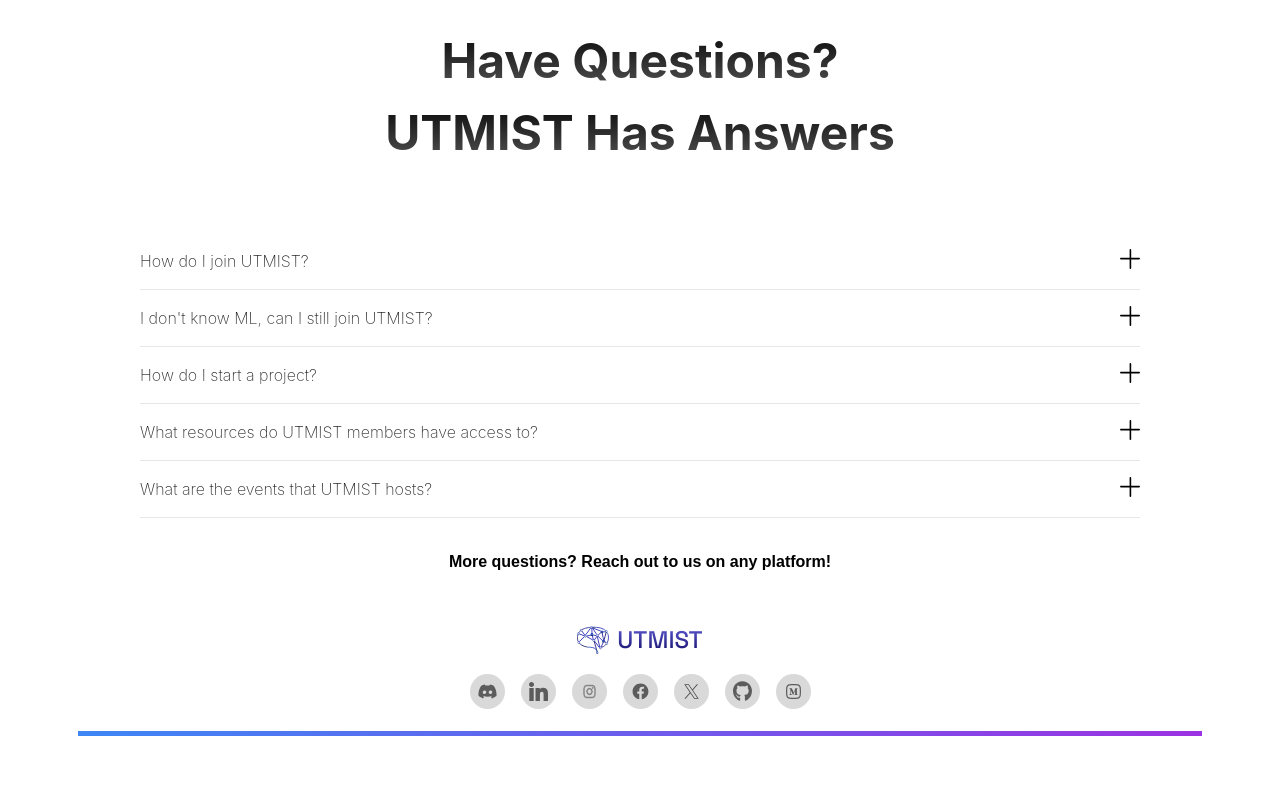
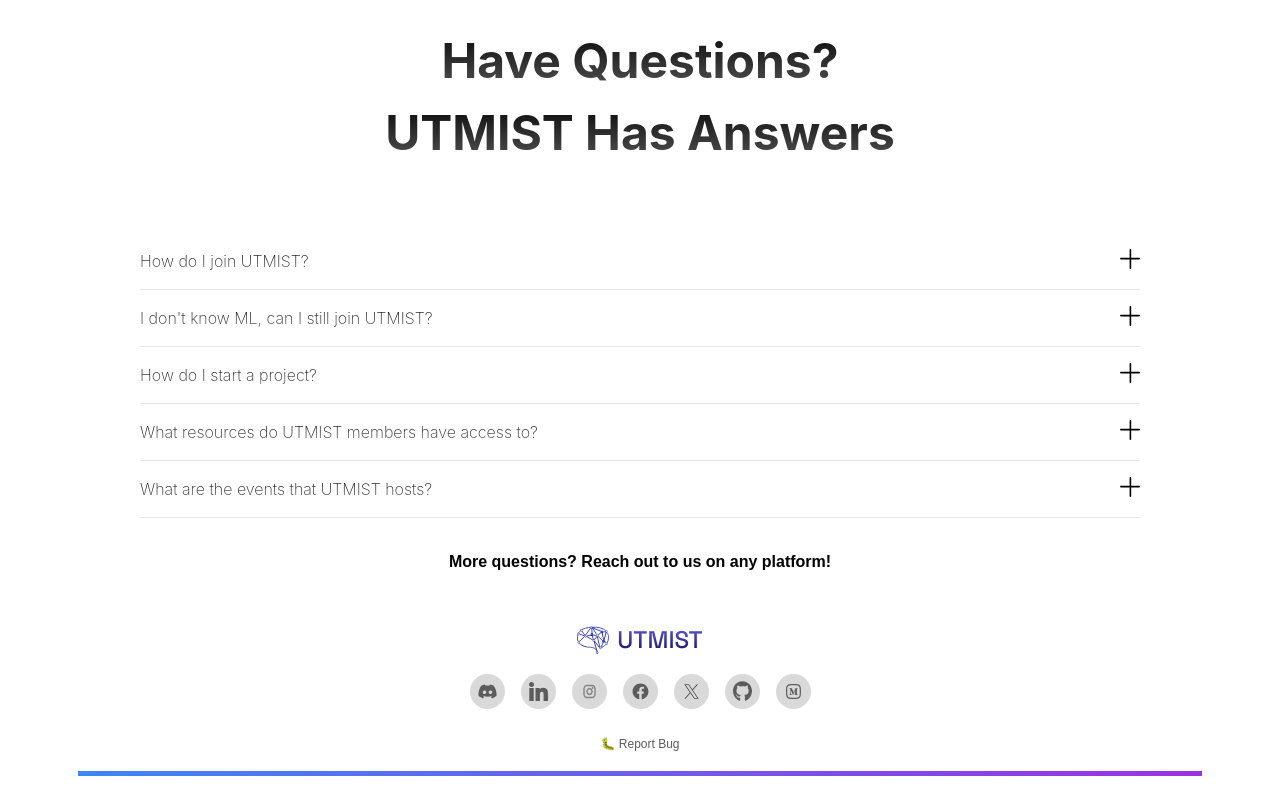
Before and after one commit to UTMIST/UTMIST, a Next.js app in the folder client/: page / in a window 1280 px wide. Shown: the part 4640-5440 px from the top of the page. Before the commit the page ends 5400 px from the top, so only its background shows below. Built offline with nearby package versions, Linux system fonts and the light colour scheme.

Commit message:
Add report bug to bottom

```diff
--- a/client/src/components/footer.tsx
+++ b/client/src/components/footer.tsx
@@ -69,6 +69,19 @@ export default function Footer() {
                 </li>
 
             </ul>
+
+            <div className="bug-report-container">
+                <a
+                    href="https://github.com/UTMIST/UTMIST/issues"
+                    target="_blank"
+                    rel="noopener noreferrer"
+                    className="bug-report-link"
+                    title="Report a Bug"
+                >
+                    🐛 Report Bug
+                </a>
+            </div>
+
             <div className="footer-line"></div>
         </footer>
     );
--- a/client/src/styles/footer.css
+++ b/client/src/styles/footer.css
@@ -26,6 +26,27 @@
     padding: 0.5rem;
     background-color: var(--gray3);
     border-radius: 50%;
+    transition: background-color 0.3s ease;
+}
+
+.footer-logo-container:hover {
+    background-color: var(--gray2, #8a8a8a);
+}
+
+.bug-report-container {
+    margin-top: 0.5rem;
+    margin-bottom: 0.5rem;
+}
+
+.bug-report-link {
+    font-size: 0.75rem;
+    color: #5C5C5C;
+    text-decoration: none;
+    transition: color 0.3s ease;
+}
+
+.bug-report-link:hover {
+    color: #8a8a8a;
 }
 
 .footer-line {
```
